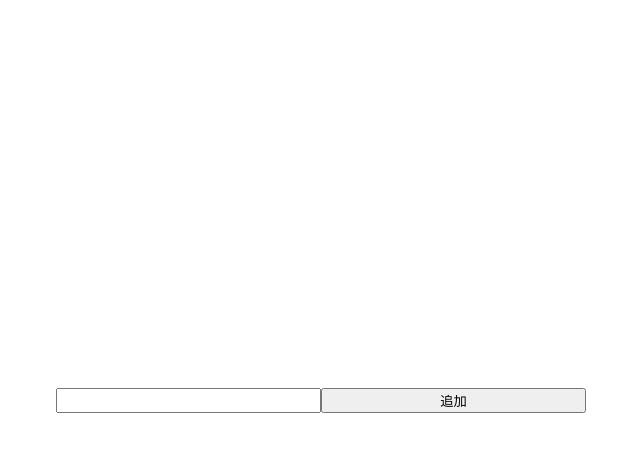
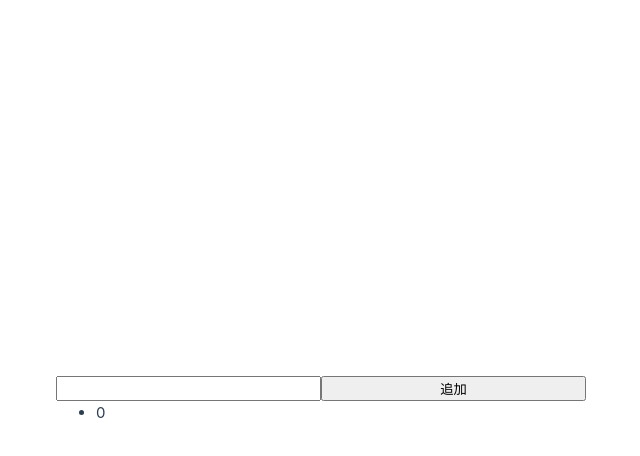
Before and after one commit to TakayaYonekawa/vue-practice, a Vue app: page / in a window 1280 px wide. Both pictures are taken after a click on the button "追加". Shown: the top 456 px of the page, without its empty margins (319-959 px from the left). Built offline with nearby package versions, Linux system fonts and the light colour scheme.

Commit message:
追加後フォームを空に

```diff
--- a/src/App.vue
+++ b/src/App.vue
@@ -5,11 +5,16 @@ import { ref } from "vue";
 
   const addTodo = () => {
     todos.value.push(newTodo.value)
+    newTodo.value = ''
   }
 </script>
 
 
 <template>
   <input type="text" size="30" v-model="newTodo">
-  <button @click="addTodo">追加</button>
+  <button @click="addTodo()">追加</button>
+
+  <ul>
+    <li v-for="(todo, i) in todos" :key="i">{{i}} {{todo}}</li>
+  </ul>
 </template>
```
